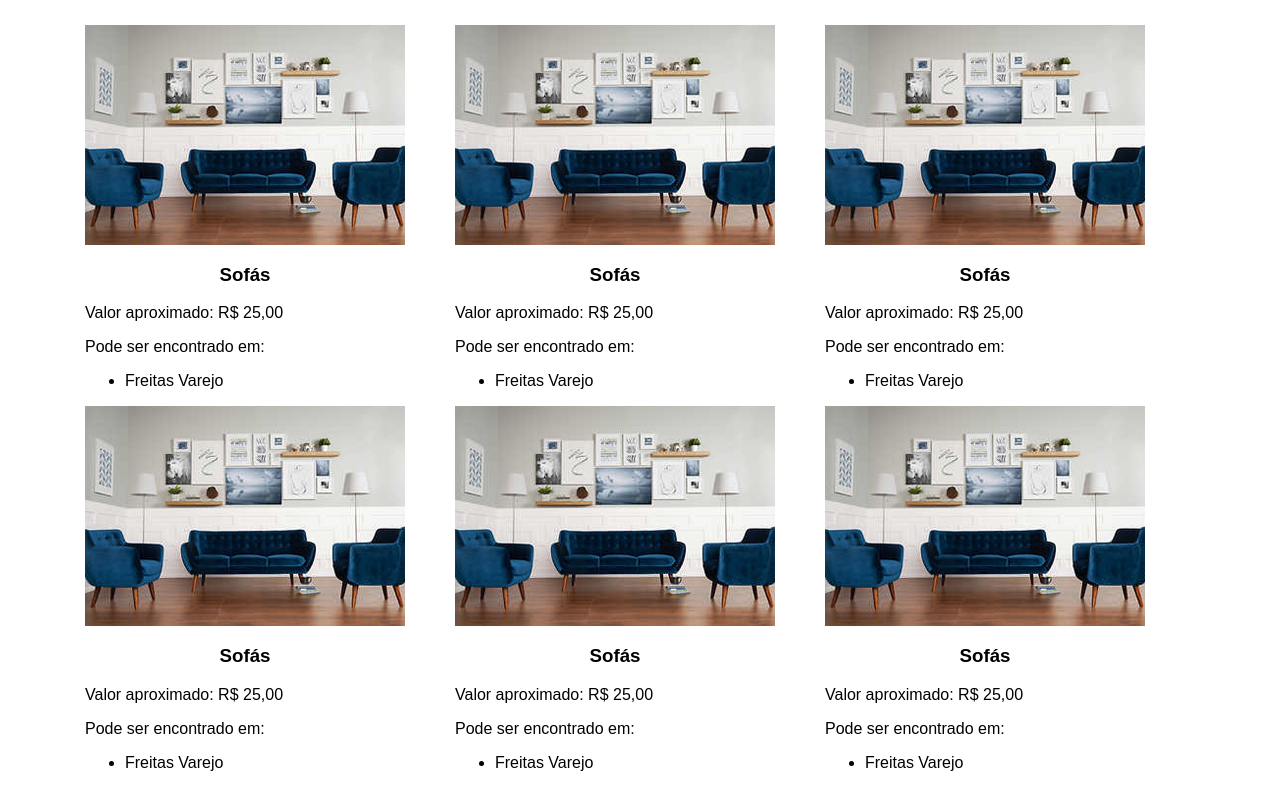
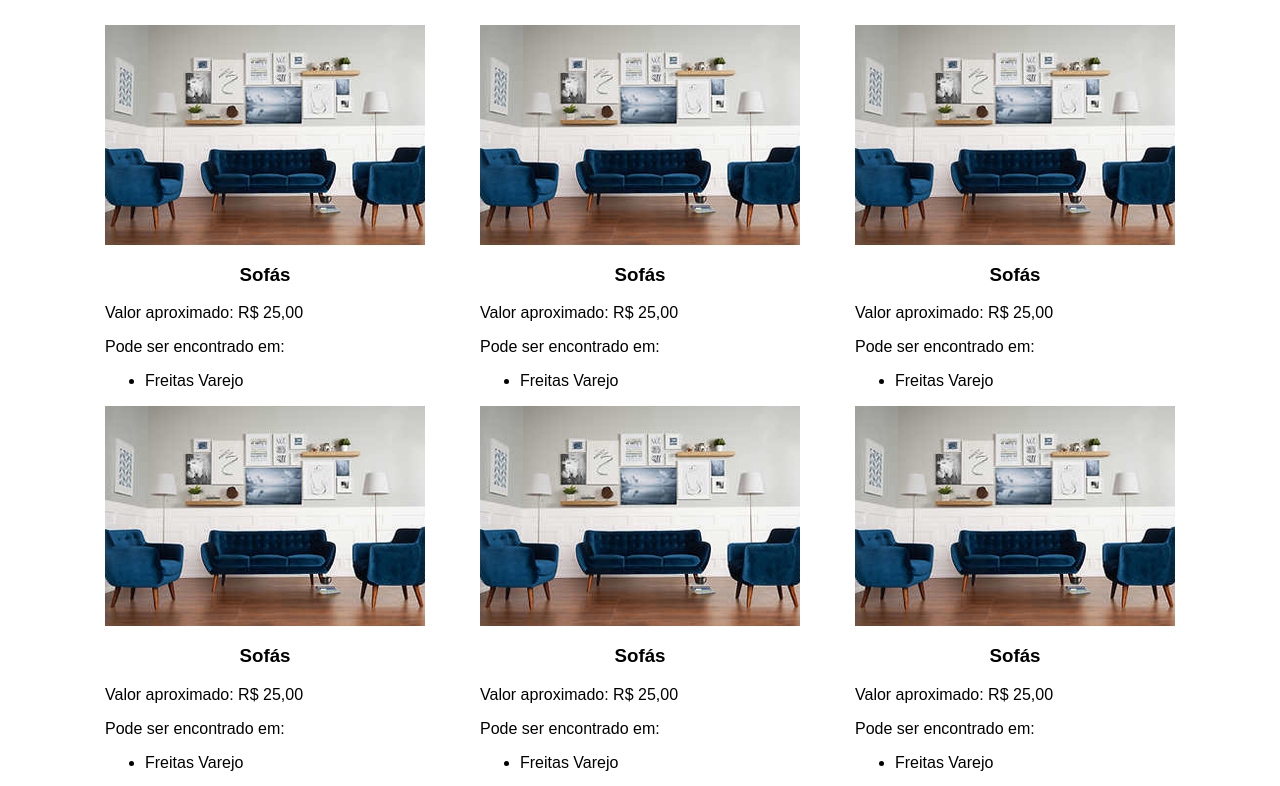
Before and after one commit to Jefferson227/legendary-potato, a React (Create React App) app: page / in a window 1280 px wide. Shown: the top 786 px of the page. Built offline with nearby package versions, Linux system fonts and the light colour scheme.

Commit message:
chore(item): adjust layout

```diff
--- a/src/App.css
+++ b/src/App.css
@@ -1,6 +1,6 @@
 .flex-container {
-  margin: 25px 0 auto;
+  margin: 25px 50px;
   display: flex;
   flex-wrap: wrap;
-  justify-content: center;
+  justify-content: space-evenly;
 }
--- a/src/Item/Item.css
+++ b/src/Item/Item.css
@@ -1,7 +1,3 @@
-.flex-item {
-  margin-right: 50px;
-}
-
 .image {
   background: url(../assets/images/living-room.jpg);
   width: 320px;
--- a/src/Item/Item.js
+++ b/src/Item/Item.js
@@ -3,7 +3,7 @@ import './Item.css';
 
 const item = () => {
   return (
-    <div className="flex-item">
+    <div>
       <div className="image"></div>
       <h3>Sofás</h3>
       <p>Valor aproximado: R$ 25,00</p>
```
